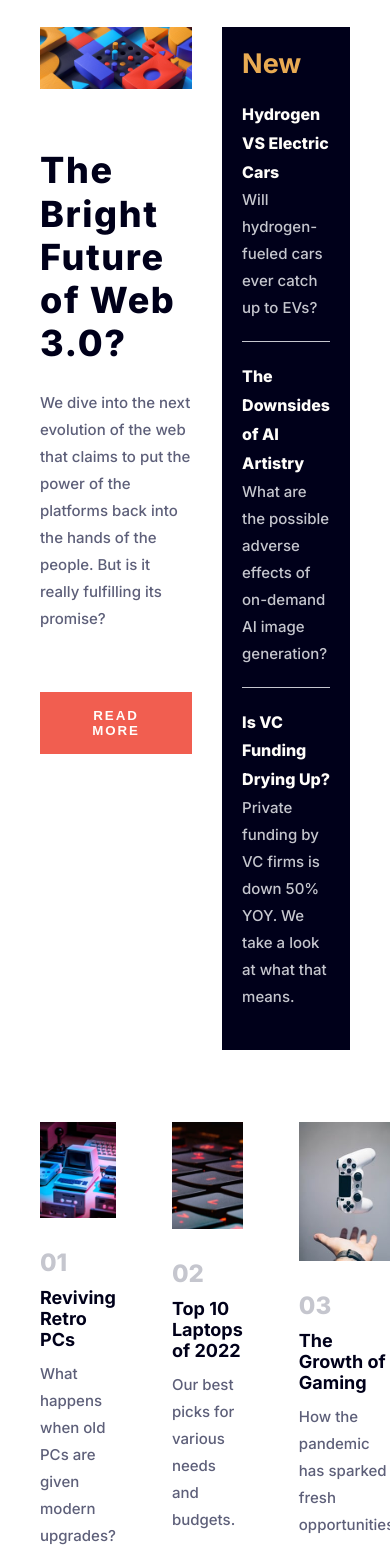
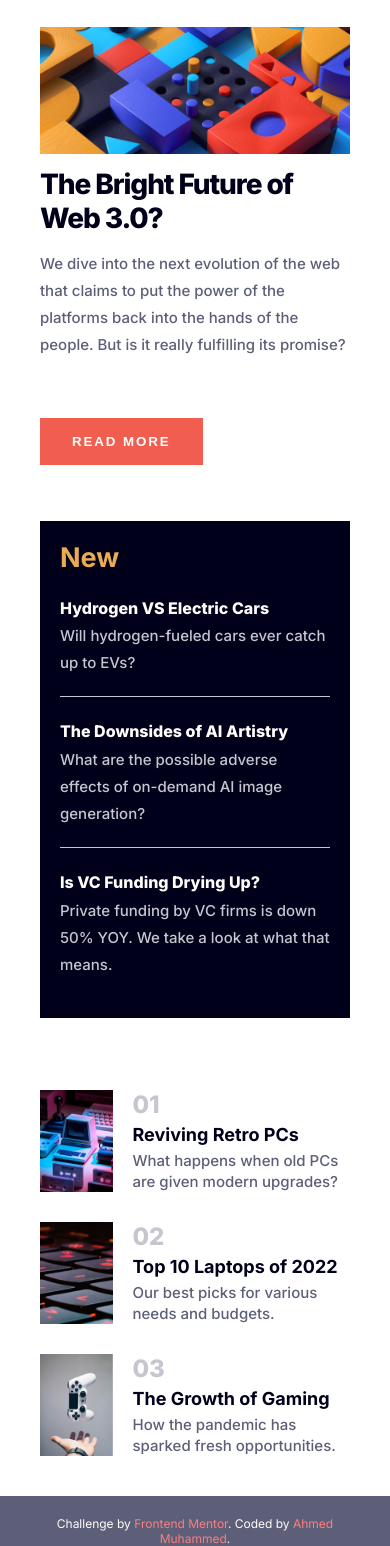
Before and after one commit to ahmed-muhammed-ahmed/News-homepage, a plain HTML site: page index.html in a window 390 px wide. Shown: the part 84-1630 px from the top of the page. Drawn offline with Linux system fonts and the light colour scheme.

Commit message:
Add media query for device below 820px

```diff
--- a/queries.css
+++ b/queries.css
@@ -26,6 +26,7 @@
   h1 {
     margin-right: 0;
     margin-bottom: 2.4rem;
+    letter-spacing: -1.1px;
   }
   .hero-text-box {
     flex-direction: column;
@@ -79,6 +80,10 @@
     background-color: white;
   }
 
+  .hero img {
+    margin-bottom: 3rem;
+  }
+
   .main-nav {
     position: absolute;
     top: 0;
@@ -120,3 +125,59 @@
     font-size: 2.8rem;
   }
 }
+/* Below 820px */
+@media (max-width: 51.25em) {
+  .grid-container {
+    grid-template-columns: 1fr;
+  }
+
+  aside {
+    margin-top: 5.6rem;
+  }
+}
+
+/* Below  620px */
+@media (max-width: 38.75em) {
+  .grid-box {
+    grid-template-columns: 1fr;
+    row-gap: 3rem;
+    margin-bottom: 1rem;
+  }
+
+  .pc-list {
+    grid-template-columns: 1fr 3fr;
+    column-gap: 2rem;
+    align-items: center;
+  }
+
+  .attribution {
+    font-size: 1.2rem;
+    padding: 2rem 3rem;
+  }
+}
+/* Below 500px */
+@media (max-width: 31.25em) {
+  .grid-container {
+    margin-bottom: 0;
+  }
+  h1 {
+    font-size: 2.8rem;
+    margin-bottom: 1.4rem;
+  }
+
+  .hero img {
+    margin-bottom: 1rem;
+  }
+}
+
+/* Below 445px */
+@media (max-width: 28em) {
+  .number,
+  h4 {
+    margin-bottom: 5px;
+  }
+
+  .text-content p {
+    line-height: 1.4;
+  }
+}
--- a/script.js
+++ b/script.js
@@ -1,8 +1,10 @@
 const mobileNavButton = document.querySelector(".btn-mobile-nav");
 const navigation = document.querySelector(".navigation");
 const allLinks = document.querySelectorAll("a:link");
+const body = document.body;
 
 mobileNavButton.addEventListener("click", function () {
+  body.classList.toggle("bg-overlay");
   navigation.classList.toggle("open-nav");
 });
 
--- a/style.css
+++ b/style.css
@@ -30,6 +30,11 @@ body {
   max-width: 144rem;
   padding: 5rem 0;
   margin: 0 auto;
+}
+
+.bg-overlay {
+  background-color: rgba(217, 219, 221, 0.3);
+  opacity: 0.95;
 }
 
 .navigation {
```
